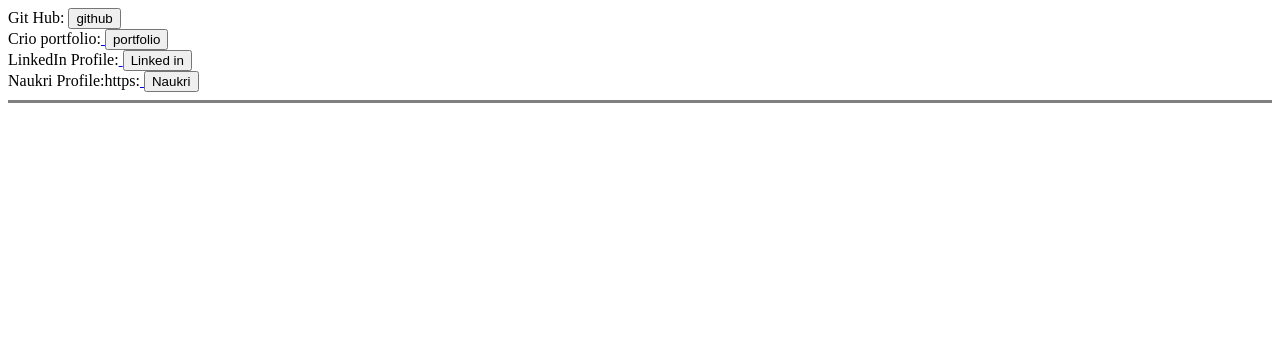
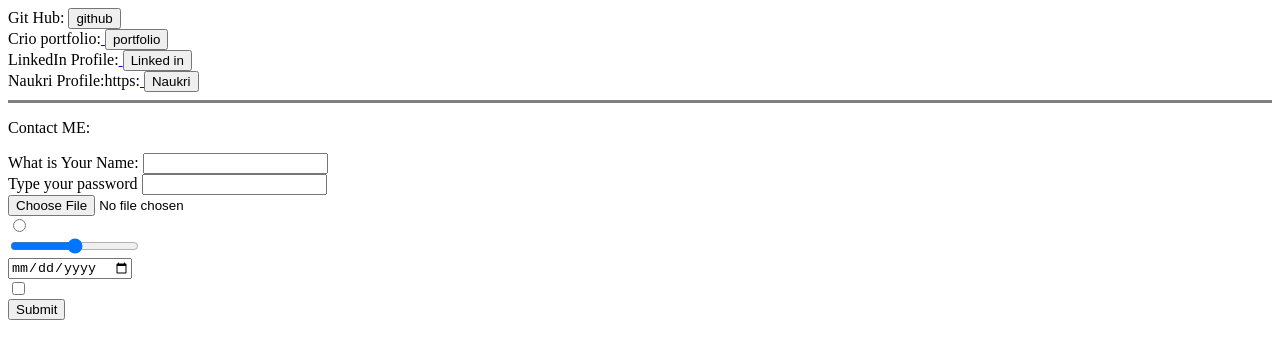
Before and after one commit to bijlwan07ankit/Web-Development-P1-html-css-java-bootstrap-, a plain HTML site: page HTML_Micro/contact.html in a window 1280 px wide. Drawn offline with Linux system fonts and the light colour scheme.

Commit message:
finising html

```diff
--- a/HTML_Micro/contact.html
+++ b/HTML_Micro/contact.html
@@ -13,6 +13,20 @@
 
     Naukri Profile:https:<a href="//www.naukri.com/mnjuser/profile?id=&altresid"> <button>Naukri</button> </a><br>
     <hr size="3" noshade>
+    <p>Contact ME:</p>
+    <form>
+        <level>What is Your Name:</level>
+        <input type="text"><br>
+        <level>Type your password</level>
+        <input type="password"><br>
+        <input type="file"><br>
+        <input type="radio"><br>
+        <input type="range"><br>
+        <input type="date"><br>
+        <input type="checkbox"><br>
+        <input type="submit">
+
+    </form>
 
 </body>
 </html>
```
